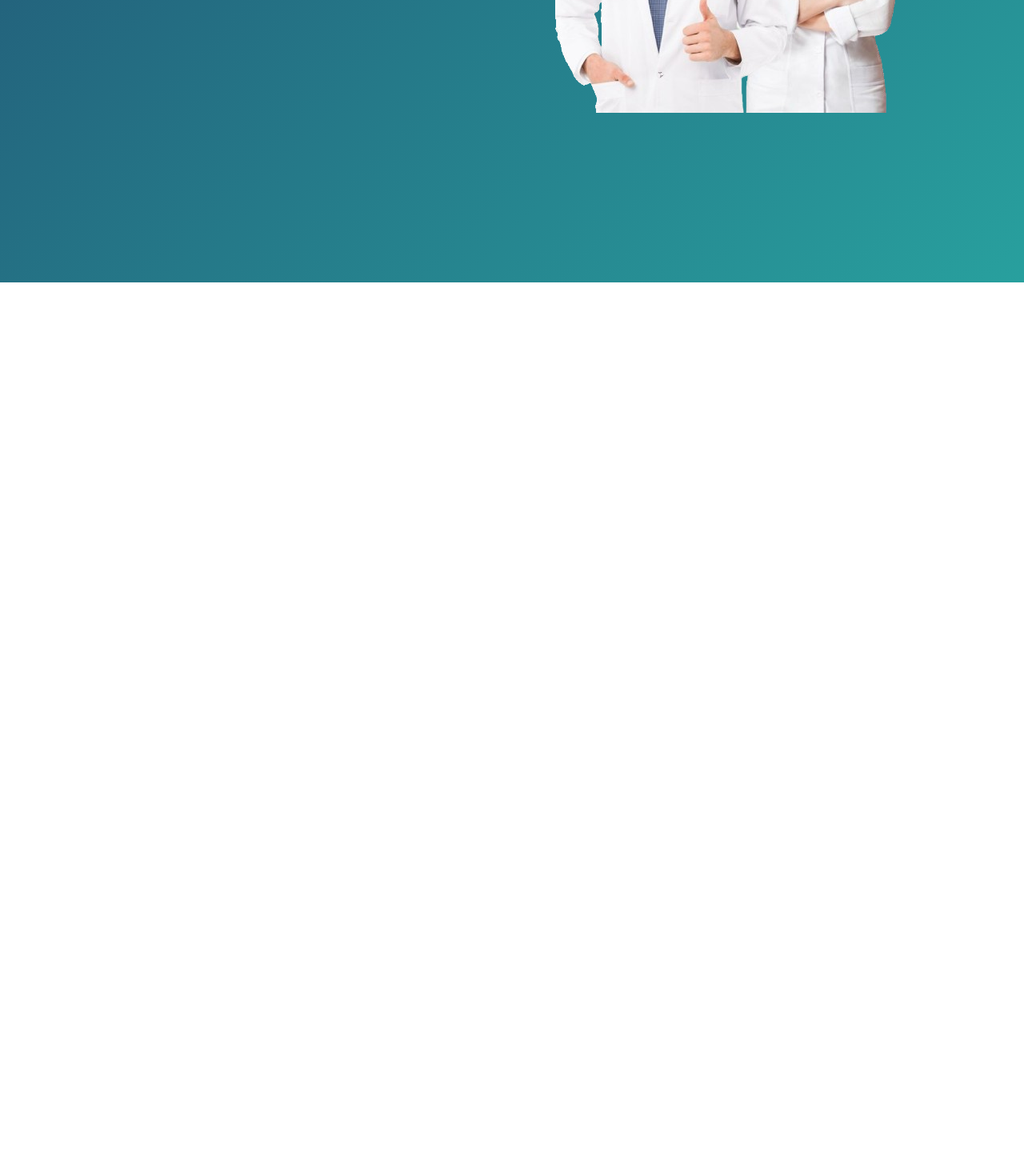
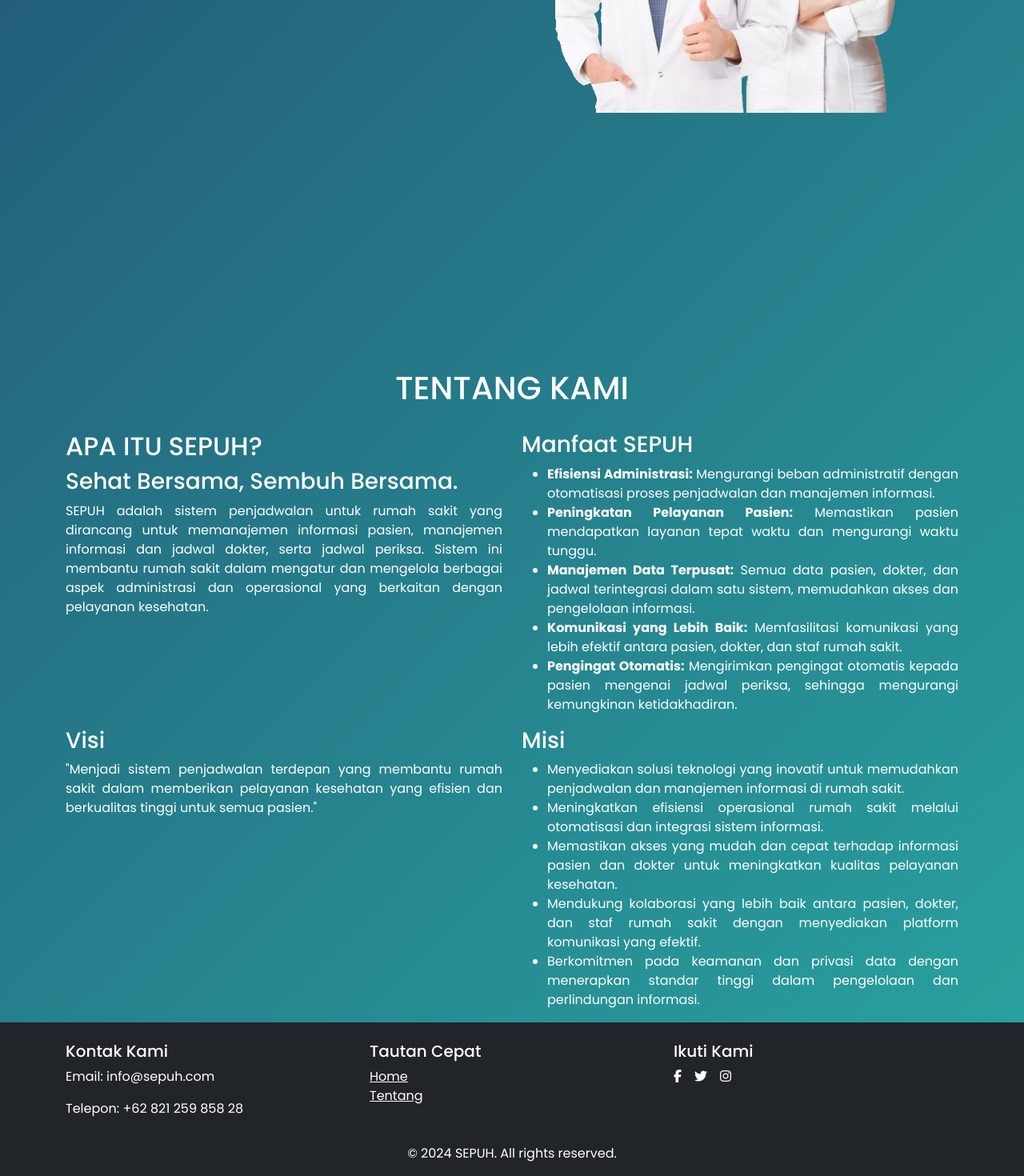
Before and after one commit to ahlilfikri/SEPUH, a React (Vite) app in the folder Frontend/sepuh-project/: page / in a window 1280 px wide. Shown: the part 538-2008 px from the top of the page at 80% size. Before the commit the page ends 891 px from the top, so only its background shows below. Built offline with nearby package versions, Linux system fonts and the light colour scheme; a web font is replaced by a local one.

Commit message:
fix home

```diff
--- a/Frontend/sepuh-project/src/admin/pages/home/index.jsx
+++ b/Frontend/sepuh-project/src/admin/pages/home/index.jsx
@@ -1,4 +1,4 @@
-import React, { Fragment } from 'react';
+import React, { Fragment, useRef } from 'react';
 import Gambar from '/logo.svg';
 import Dokter from '/doksuster.png';
 import { useNavigate } from 'react-router-dom';
@@ -7,11 +7,19 @@ const Home = () => {
     const navigate = useNavigate();
     const handleSignin = () => {
         navigate('/signin');
-    }
+    };
+
+    const sectionRef = useRef(null);
+
+    const handleScroll = () => {
+
+        sectionRef.current.scrollIntoView({ behavior: 'smooth', block: 'start' });
+    };
+
     return (
         <Fragment>
             <header>
-                <nav className="navbar navbar-expand-lg bg-light" style={{ background: 'linear-gradient(135deg, #225374, #28A09E)', WebkitBackgroundClip: 'text', WebkitTextFillColor: 'transparent' }}>
+                <nav className="navbar navbar-expand-lg navbar-custom" style={{ background: 'linear-gradient(135deg, #225374, #28A09E)', WebkitBackgroundClip: 'text', WebkitTextFillColor: 'transparent' }}>
                     <div className="container-fluid">
                         <a className="navbar-brand d-flex pe-5 pt-4" href="#">
                             <img src={Gambar} alt="" width="32" height="24" className="d-inline-block align-text-top" />
@@ -25,7 +33,7 @@ const Home = () => {
                                 <li className="nav-item">
                                     <a className="nav-link active d-flex align-items-center pe-5 pt-4" aria-current="page" href="#">
                                         <p style={{ fontWeight: 'bold', margin: 0, WebkitBackgroundClip: 'text', WebkitTextFillColor: 'transparent' }} className="pe-4">Home</p>
-                                        <div className="" onClick={handleSignin()}>
+                                        <div className="" onClick={handleSignin}>
                                             <i className="fas fa-user" style={{ fontSize: '24px', color: '#28A09E' }}></i>
                                             <span style={{ fontSize: '16px', fontWeight: '700' }} className='ps-1'>Signin</span>
                                         </div>
@@ -37,21 +45,86 @@ const Home = () => {
                 </nav>
             </header>
             <main className="position-relative" style={{ minHeight: '100vh', background: 'linear-gradient(135deg, #225374, #28A09E)' }}>
-                <div className="container text-white h-100">
+                <div className="container text-white" style={{ minHeight: '100vh' }}>
                     <div className="row align-items-center h-100">
-                        <div className="col-md-6 mx-auto text-center text-md-start pt-5 pt-md-0">
+                        <div className="col-md-6 text-start pt-5 pt-md-0">
                             <h1>SEPUH!</h1>
                             <h2>Sehat Bersama, Sembuh Bersama.</h2>
-                            <p>SEPUH membantu Sistem Penjadwalan untuk Hospital yang berguna untuk memanajemen informasi pasien, manajemen informasi dan jadwal dokter dan jadwal periksa.</p>
-                            <button className="btn btn-read-more bg-success text-center text-white">Read more...</button>
+                            <p style={{textAlign:'justify'}}>SEPUH membantu Sistem Penjadwalan untuk Hospital yang berguna untuk memanajemen informasi pasien, manajemen informasi dan jadwal dokter dan jadwal periksa.</p>
+                            <button className="btn btn-read-more bg-success text-white" onClick={handleScroll}>Baca Selengkapnya</button>
                         </div>
                         <div className="col-md-6 text-center pt-5">
                             <img src={Dokter} alt="" className="img-fluid" style={{ maxHeight: '700px' }} />
                         </div>
                     </div>
                 </div>
+
+                <div className="container text-white pt-5">
+                    <h1 style={{ textAlign: 'center', marginTop:'60px', marginBottom:'30px' }} ref={sectionRef}>TENTANG KAMI</h1>
+                </div>
+
                 <div className="circle-background position-absolute"></div>
+                <div className="container text-white h-100">
+                    <div className="row align-items-start h-100">
+                        <div className="col-md-6 text-start pt-5 pt-md-0">
+                            <h2>APA ITU SEPUH?</h2>
+                            <h3>Sehat Bersama, Sembuh Bersama.</h3>
+                            <p style={{ textAlign: 'justify' }}>SEPUH adalah sistem penjadwalan untuk rumah sakit yang dirancang untuk memanajemen informasi pasien, manajemen informasi dan jadwal dokter, serta jadwal periksa. Sistem ini membantu rumah sakit dalam mengatur dan mengelola berbagai aspek administrasi dan operasional yang berkaitan dengan pelayanan kesehatan.</p>
+                        </div>
+                        <div className="col-md-6 text-start pt-5 pt-md-0">
+                            <h3>Manfaat SEPUH</h3>
+                            <ul style={{ textAlign: 'justify' }}>
+                                <li><strong>Efisiensi Administrasi:</strong> Mengurangi beban administratif dengan otomatisasi proses penjadwalan dan manajemen informasi.</li>
+                                <li><strong>Peningkatan Pelayanan Pasien:</strong> Memastikan pasien mendapatkan layanan tepat waktu dan mengurangi waktu tunggu.</li>
+                                <li><strong>Manajemen Data Terpusat:</strong> Semua data pasien, dokter, dan jadwal terintegrasi dalam satu sistem, memudahkan akses dan pengelolaan informasi.</li>
+                                <li><strong>Komunikasi yang Lebih Baik:</strong> Memfasilitasi komunikasi yang lebih efektif antara pasien, dokter, dan staf rumah sakit.</li>
+                                <li><strong>Pengingat Otomatis:</strong> Mengirimkan pengingat otomatis kepada pasien mengenai jadwal periksa, sehingga mengurangi kemungkinan ketidakhadiran.</li>
+                            </ul>
+                        </div>
+                        <div className="col-md-6 text-start pt-5 pt-md-0">
+                            <h3>Visi</h3>
+                            <p style={{ textAlign: 'justify' }}>"Menjadi sistem penjadwalan terdepan yang membantu rumah sakit dalam memberikan pelayanan kesehatan yang efisien dan berkualitas tinggi untuk semua pasien."</p>
+                        </div>
+                        <div className="col-md-6 text-start pt-5 pt-md-0">
+                            <h3>Misi</h3>
+                            <ul style={{ textAlign: 'justify' }}>
+                                <li>Menyediakan solusi teknologi yang inovatif untuk memudahkan penjadwalan dan manajemen informasi di rumah sakit.</li>
+                                <li>Meningkatkan efisiensi operasional rumah sakit melalui otomatisasi dan integrasi sistem informasi.</li>
+                                <li>Memastikan akses yang mudah dan cepat terhadap informasi pasien dan dokter untuk meningkatkan kualitas pelayanan kesehatan.</li>
+                                <li>Mendukung kolaborasi yang lebih baik antara pasien, dokter, dan staf rumah sakit dengan menyediakan platform komunikasi yang efektif.</li>
+                                <li>Berkomitmen pada keamanan dan privasi data dengan menerapkan standar tinggi dalam pengelolaan dan perlindungan informasi.</li>
+                            </ul>
+                        </div>
+                    </div>
+                </div>
             </main>
+            <footer className="bg-dark text-white pt-4">
+                <div className="container">
+                    <div className="row">
+                        <div className="col-md-4">
+                            <h5>Kontak Kami</h5>
+                            <p>Email: info@sepuh.com</p>
+                            <p>Telepon: +62 821 259 858 28</p>
+                        </div>
+                        <div className="col-md-4">
+                            <h5>Tautan Cepat</h5>
+                            <ul className="list-unstyled">
+                                <li><a href="#" className="text-white">Home</a></li>
+                                <li><a href="#" className="text-white">Tentang</a></li>
+                            </ul>
+                        </div>
+                        <div className="col-md-4">
+                            <h5>Ikuti Kami</h5>
+                            <a href="#" className="text-white me-3"><i className="fab fa-facebook-f"></i></a>
+                            <a href="#" className="text-white me-3"><i className="fab fa-twitter"></i></a>
+                            <a href="#" className="text-white"><i className="fab fa-instagram"></i></a>
+                        </div>
+                    </div>
+                    <div className="text-center py-3">
+                        &copy; 2024 SEPUH. All rights reserved.
+                    </div>
+                </div>
+            </footer>
         </Fragment>
     );
 };
```
